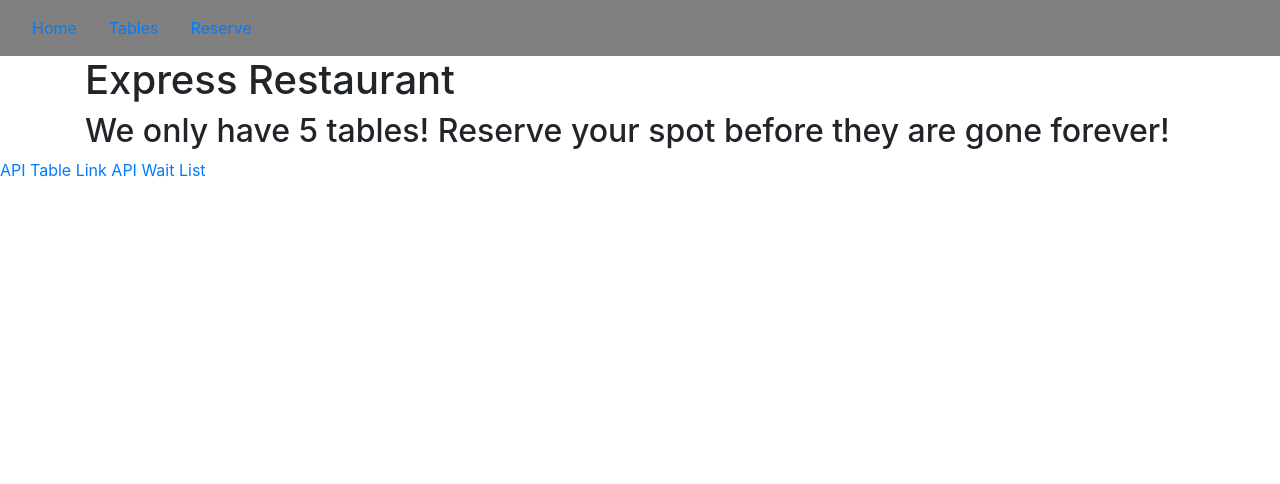
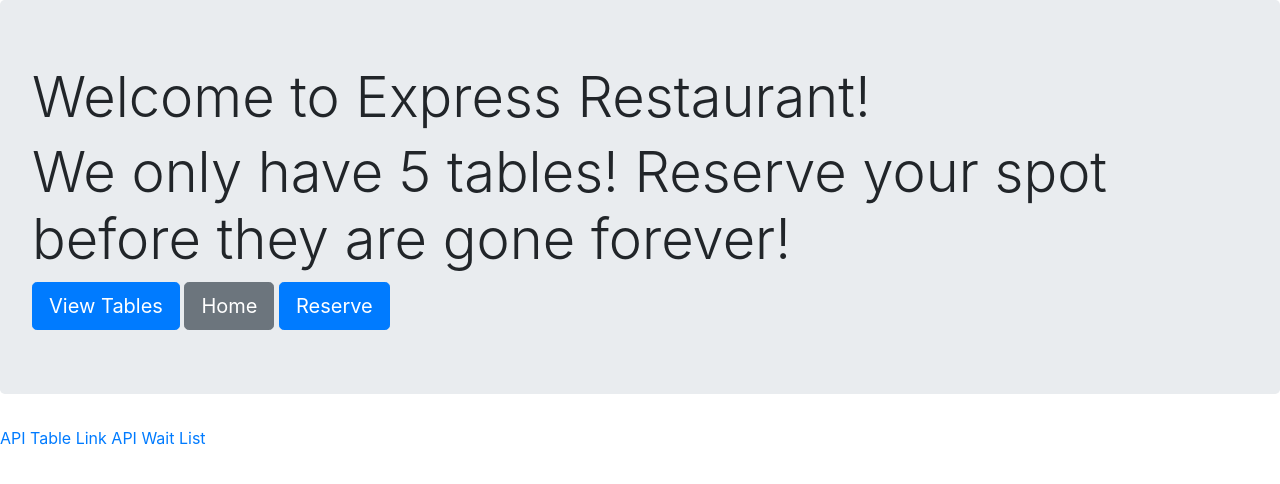
Before and after one commit to carmenjohnson512/Express-HotRestaurant-App, a website: page templates/home.html in a window 1280 px wide. Drawn offline with nearby package versions, Linux system fonts and the light colour scheme.

Commit message:
finsished with home page styling

```diff
--- a/templates/home.html
+++ b/templates/home.html
@@ -11,27 +11,25 @@
 
         <style>
             .i-nav {
-                background-color: grey;
             }
         </style>
     </head>
 
-    <header>
-        <nav class="navbar navbar-expand-lg i-nav">
-            <a href="" class="nav-item nav-link">Home</a>
-            <a href="" class="nav-item nav-link">Tables</a>
-            <a href="" class="nav-item nav-link">Reserve</a>
-        </nav>
+    <header class="jumbotron">
+        <div class="heading">
+            <h1 class="display-4">Welcome to Express Restaurant!</h1>
+        </div>
+        <div class="greeting">
+            <h2 class="display-4">We only have 5 tables! Reserve your spot before they are gone forever!</h2>
+            <a href="tables.html" class="btn btn-primary btn-lg">View Tables</a>
+            <a href="home.html" class="btn btn-secondary btn-lg">Home</a>
+            <a href="reservations.html" class="btn btn-primary btn-lg">Reserve</a>
+        </div>
     </header>
 
     <body>
         <div class="container">
-            <div class="heading">
-                <h1>Express Restaurant</h1>
-            </div>
-            <div class="greeting">
-                <h2>We only have 5 tables! Reserve your spot before they are gone forever!</h2>
-            </div>
+
         </div>
     </body>
 
```
Also changed, not shown: templates/style.css (line endings or trailing spaces).
